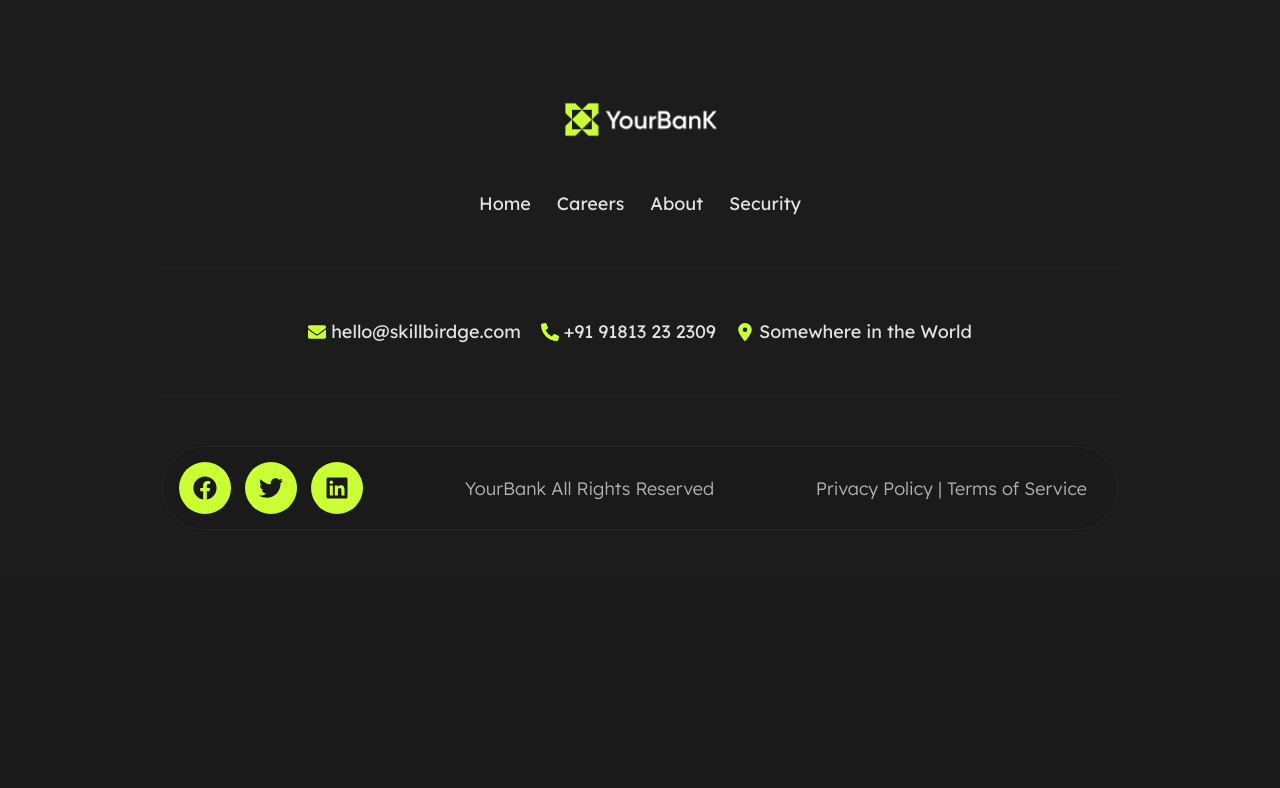
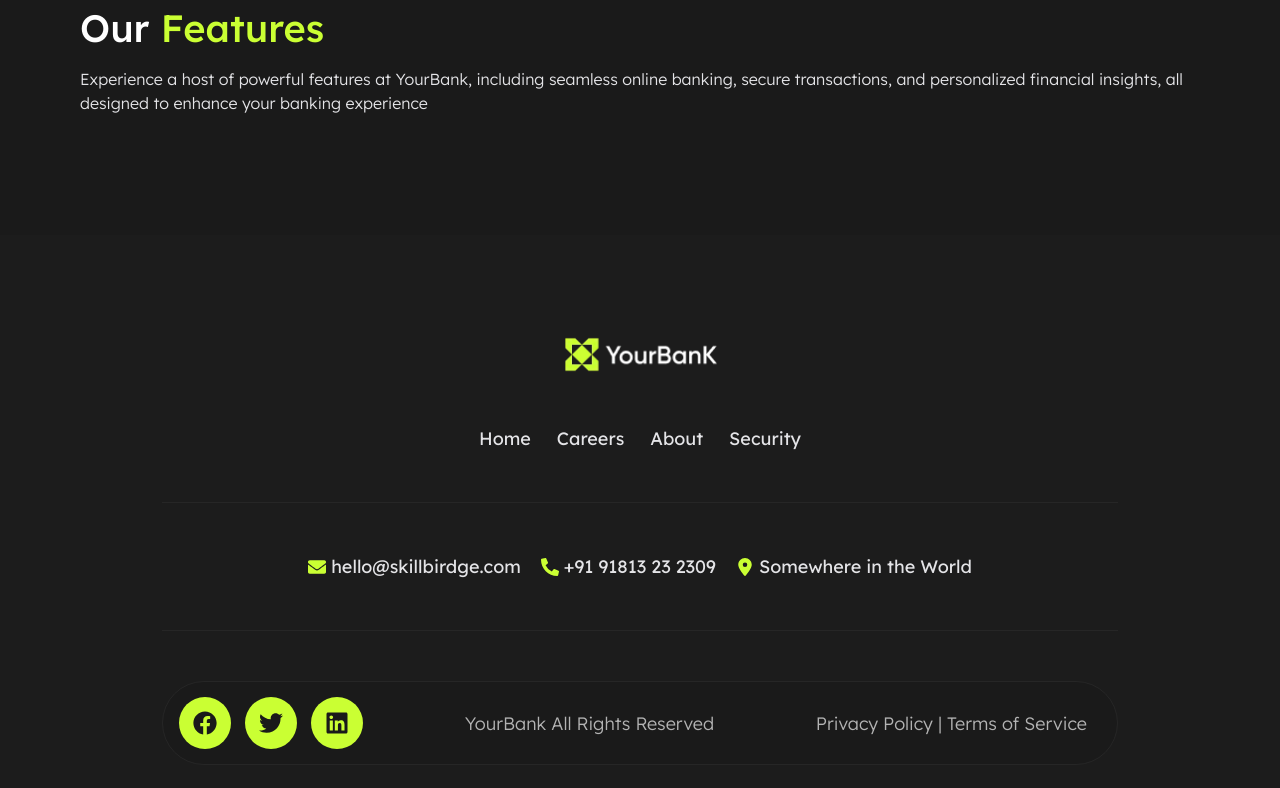
Before and after one commit to shaza-alkheder/YourBanK, a React (Vite) app: page / in a window 1280 px wide. Shown: the top 788 px of the page. Built offline with nearby package versions, Linux system fonts and the light colour scheme; a web font is replaced by a local one.

Commit message:
containerName1 bug

```diff
--- a/src/App.jsx
+++ b/src/App.jsx
@@ -2,11 +2,16 @@
 
 import './App.css'
 import Footer from './components/Footer/Footer'
+import OurFeatures from './components/OurFeatures/OurFeatures';
+import Containeer from './components/Container/Container';
 
 function App() {
 
   return (
     <>
+      <Containeer>
+        <OurFeatures />
+      </Containeer>
 
      <Footer
      logo="/assets/img/Logo/logoNavBar.webp"
```
Also changed, not shown: src/components/Container/Container.jsx (renamed from src/components/Container/Containeer.jsx).
